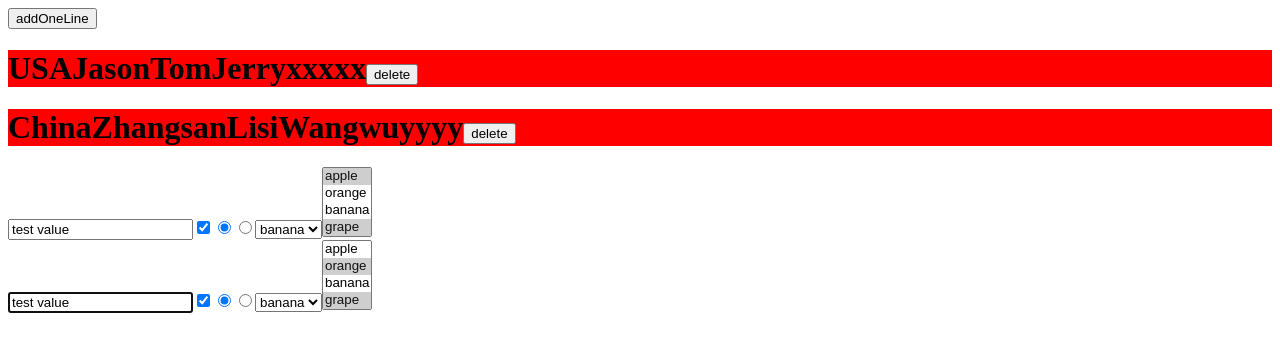
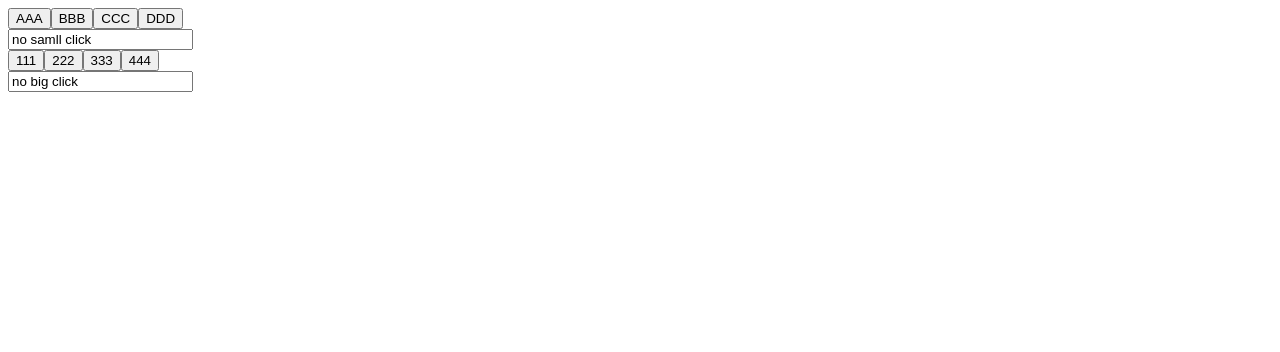
Before and after one commit to zxfrocket/react-from-zero, a React (Create React App) app: page / in a window 1280 px wide. Shown: the top 352 px of the page. Built offline with nearby package versions, Linux system fonts and the light colour scheme.

Commit message:
communication

```diff
--- a/package.json
+++ b/package.json
@@ -4,6 +4,7 @@
   "private": true,
   "dependencies": {
     "react": "15.0.0",
+    "react-addons-create-fragment": "^15.0.0",
     "react-dom": "15.0.0",
     "react-scripts": "1.0.0",
     "uuid": "^3.3.2"
--- a/src/index.js
+++ b/src/index.js
@@ -1,171 +1,81 @@
-import React from 'react';
-import ReactDOM from 'react-dom';
-import uuid from 'uuid';
-import { timingSafeEqual } from 'crypto';
+import React from 'react'
+import ReactDOM from 'react-dom'
+import uuid from 'uuid'
 
-class ADS_Title extends React.Component {
-  constructor(props) {
-    super(props)
+class BIG extends React.Component{
+  constructor(){
+    super()
+    this.state = {
+      inputValue: 'no samll click',
+      items: ['AAA','BBB','CCC','DDD'],
+    }
   }
 
-  deleteItem() {
-    this.props.delete(this.props.id);
+  clickBigBtn(item){
+    this.setState({
+      currentItem: item
+    })
   }
 
-  static get defaultProps() {
-    return {
-      name: 'No Country'
-    };
+  receiveSmallBtn(samllItem){
+    this.setState({
+      inputValue: samllItem
+    })
   }
 
-  render() {
-    let elem =
-      <h1 className='test' style={{ backgroundColor: 'red' }}>
-        <span>{this.props.name}</span>
-        {
-          this.props.list.map((item, index) => <span key={index}>{item}</span>)
-        }
-        <span>{this.props.children}</span>
-        <button onClick={this.deleteItem.bind(this)}>delete</button>
-      </h1>;
-    return elem;
+  render(){
+    const elem =
+    <div>
+      <div>
+        {this.state.items.map(item => (<button key={item} onClick={this.clickBigBtn.bind(this, item)} id={item}>{item}</button>))}
+      </div>
+      <div>
+        <form>
+          <input readOnly type="text" value={this.state.inputValue}></input>
+        </form>
+      </div>
+      <div>
+        <SMALL bigItem={this.state.currentItem} itemChange={this.receiveSmallBtn.bind(this)}></SMALL>
+      </div>
+    </div>
+    return elem
   }
 }
 
-class ADS_Container extends React.Component {
-  constructor(props) {
+class SMALL extends React.Component{
+  constructor(props){
     super(props)
     this.state = {
-      items: [
-        {
-          name: 'USA',
-          arr: ['Jason', 'Tom', 'Jerry'],
-          text: 'xxxxx',
-          id: uuid.v4()
-        },
-        {
-          name: 'China',
-          arr: ['Zhangsan', 'Lisi', 'Wangwu'],
-          text: 'yyyy',
-          id: uuid.v4()
-        }
-      ]
-    };
-  }
-
-  addOneLine() {
-    this.state.items.push({
-      //name: 'UK',
-      arr: ['B.Tim', 'G.Andy', 'C.Joe'],
-      text: 'zzzz',
-      id: uuid.v4()
-    });
-    this.forceUpdate();
-  }
-
-  deleteOneLine(id) {
-    const idx = this.state.items.findIndex(item => item.id === id);
-    this.state.items.splice(idx, 1);
-    this.forceUpdate();
-  }
-
-  render() {
-    let elem =
-      <div>
-        <div key={uuid.v4()}><button onClick={this.addOneLine.bind(this)}>addOneLine</button></div>
-        {
-          this.state.items.map(item =>
-            <div key={item.id}>
-              <ADS_Title id={item.id} name={item.name} list={item.arr} delete={this.deleteOneLine.bind(this)}>{item.text}</ADS_Title>
-            </div>
-          )
-        }
-      </div>;
-    return elem;
-  }
-}
-
-class ADS_Form extends React.Component {
-  constructor(props) {
-    super(props)
-    this.state = {
-      surInputValue: 'test value',
-      surRadioValue: 'banana',
-      inputValue: 'test value',
-      surFruits: ['apple', 'grape']
+      items: ['111','222','333','444'],
     }
   }
 
-  changeSurInput(event){
-    this.state.surInputValue = event.target.value
+  static get defaultProps(){
+    return {
+      bigItem: 'no big click'
+    }
   }
 
-  changeInput(event){
-    this.setState({
-      inputValue: event.target.value
-    });
-  }
-
-  surChangeRadioValue(event){
-    this.state.surRadioValue = event.target.value
-    console.log(`surChangeRadioValue is ${this.state.surRadioValue}`)
-  }
-
-  surChangeMultiValue(event){
-    this.state.surFruits = event.target.value
-    console.log(`surFruits is ${this.state.surFruits}`)
-  }
-
-  componentDidMount(){
-    this.refs.supInput.focus()
-  }
-
-  render() {
-    return <div>
-      <form>
-        <input type="text" defaultValue={this.state.surInputValue} onChange={this.changeSurInput.bind(this)}></input>
-        <input type="checkbox" defaultChecked="true" value="fruits"></input>
-        <input type="radio" name="blend" defaultChecked="true" value="apple"></input>
-        <input type="radio" name="blend" value="banana"></input>
-        <select defaultValue={this.state.surRadioValue} onChange={this.surChangeRadioValue.bind(this)}>
-          <option value="apple">apple</option>
-          <option value="orange">orange</option>
-          <option value="banana">banana</option>
-          <option value="grape">grape</option>
-        </select>
-        <select multiple defaultValue={this.state.surFruits} onChange={this.surChangeMultiValue.bind(this)}>
-          <option value="apple">apple</option>
-          <option value="orange">orange</option>
-          <option value="banana">banana</option>
-          <option value="grape">grape</option>
-        </select>
-      </form>
-      <form>
-        <input type="text"  ref="supInput" value={this.state.inputValue} onChange={this.changeInput.bind(this)}></input>
-        <input type="checkbox" defaultChecked="true" value="fruits"></input>
-        <input type="radio" name="blend" defaultChecked="true" value="apple"></input>
-        <input type="radio" name="blend" value="banana"></input>
-        <select defaultValue="banana">
-          <option value="apple">apple</option>
-          <option value="orange">orange</option>
-          <option value="banana">banana</option>
-          <option value="grape">grape</option>
-        </select>
-        <select multiple>
-          <option value="apple">apple</option>
-          <option value="orange" selected>orange</option>
-          <option value="banana">banana</option>
-          <option value="grape" selected>grape</option>
-        </select>
-      </form>
-    </div>;
+  render(){
+    const elem =
+    <div>
+      <div>
+        {this.state.items.map(item => (<button key={item} id={item} onClick={this.props.itemChange.bind(this, item)}>{item}</button>))}
+      </div>
+      <div>
+        <form>
+          <input readOnly type="text" value={this.props.bigItem}></input>
+        </form>
+      </div>
+    </div>
+    return elem
   }
 }
 
 ReactDOM.render(
   <div>
-    <ADS_Container />
-    <ADS_Form />
+    <BIG>
+    </BIG>
   </div>,
   document.querySelector('#root')
 );
```
Also changed, not shown: 1 other file (tests, documents, lock files or other folders).
